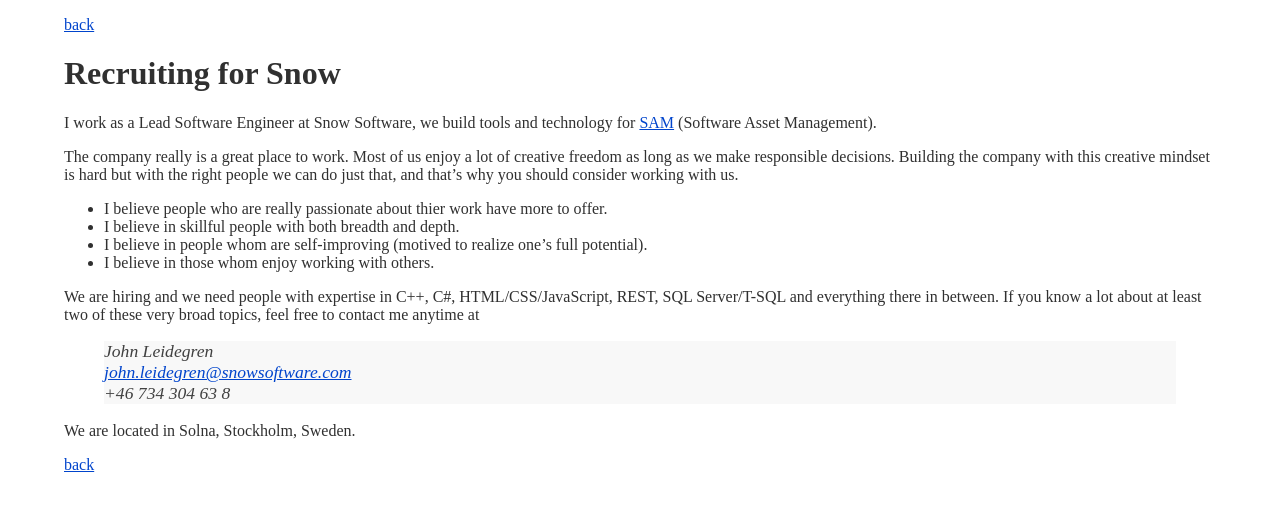
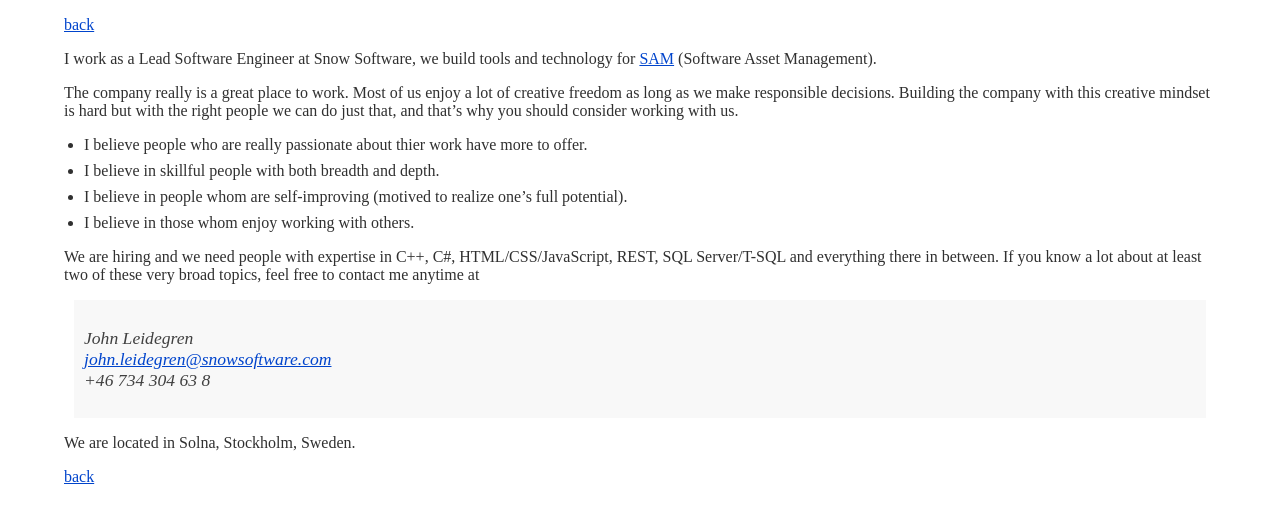
Before and after one commit to leidegre/leidegre.github.com, a Jekyll site: the page built from _posts/2012-11-01-recruiting-for-snow.md, in a window 1280 px wide. Shown: the top 523 px of the page. Built offline with Jekyll 4.4.1, drawn with Linux system fonts in a browser that asks for light colours; nearby versions of some CDN libraries.

Commit message:
Minor adjustments to styles with regards to indentation and lists

```diff
--- a/_posts/2012-11-01-recruiting-for-snow.md
+++ b/_posts/2012-11-01-recruiting-for-snow.md
@@ -1,10 +1,7 @@
 ---
-title: Recruiting for Snow
+title: Recruiting for Snow Software
 layout: post
 ---
-
-Recruiting for Snow
-====
 
 I work as a Lead Software Engineer at Snow Software, we build tools and
 technology for [SAM][1] (Software Asset Management).
--- a/content/style.css
+++ b/content/style.css
@@ -14,6 +14,35 @@ a {
 
 a:hover {
     color: rgba(0, 68, 204, 0.5);
+}
+
+ul {
+    margin: auto 10px;
+    padding: 0;
+}
+
+ul > li {
+    margin: auto 10px;
+    padding: 0;
+}
+
+ol {
+    margin: auto 20px;
+    padding: 0;
+}
+
+ol > li {
+    margin: auto 10px;
+    padding: 0;
+}
+
+* > li:not(:first-child):not(:last-child) {
+    margin: 0.5em 10px;
+}
+
+blockquote {
+    margin: auto 10px;
+    padding: 10px;
 }
 
 /*HTML 5 reset*/
```
